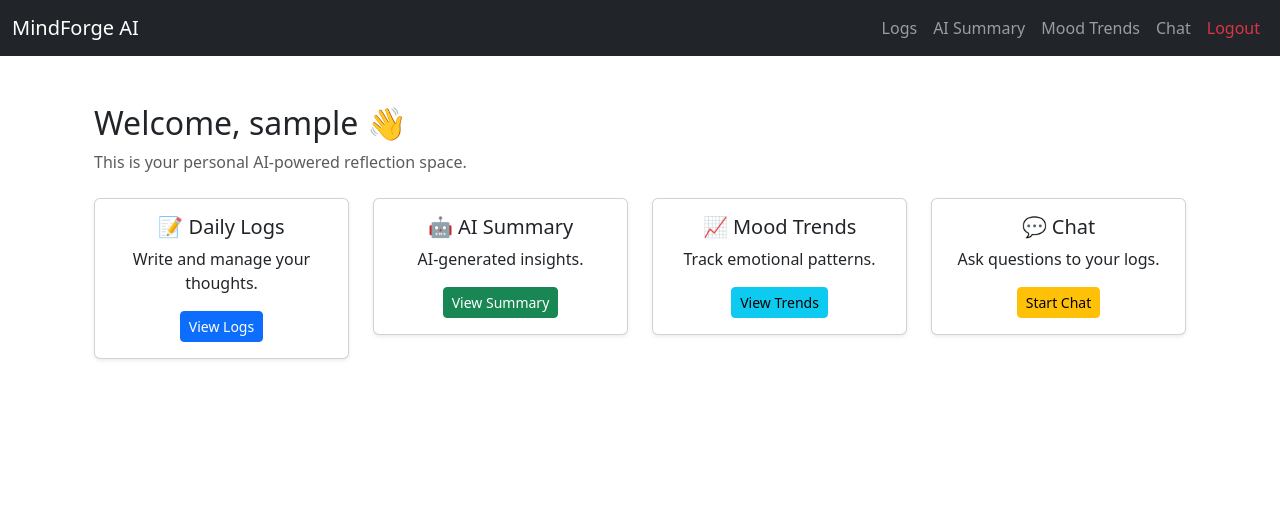
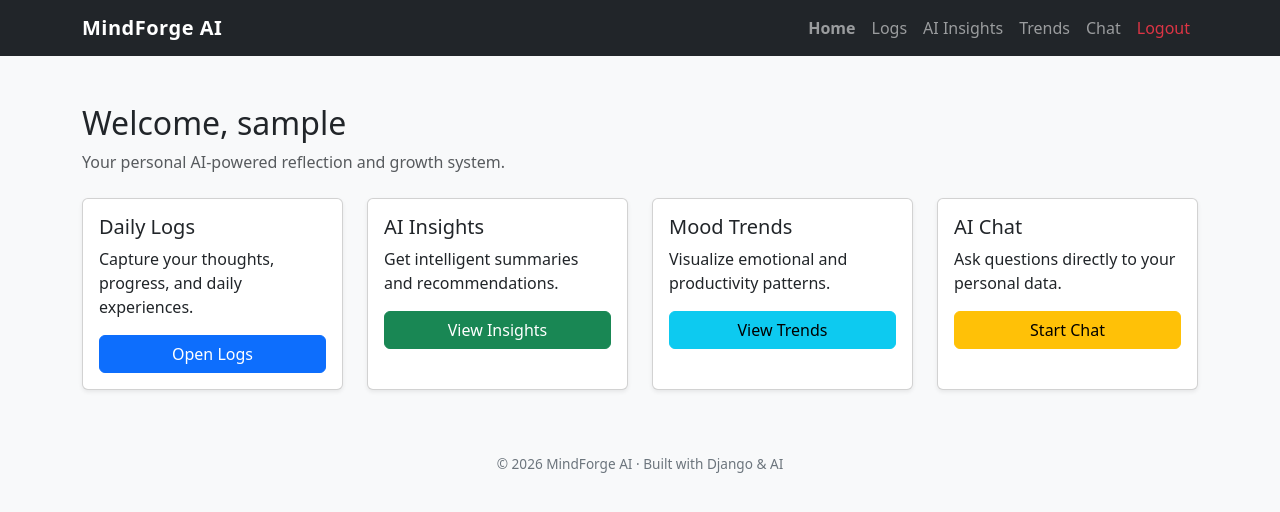
Before and after one commit to RishabhPandey-07/Mindforge-ai, a Django app: page /dashboard/ in a window 1280 px wide. Shown: the top 512 px of the page. Run offline with Django 5.2, Linux system fonts and the light colour scheme; the visitor is signed in with stand-in values (Sample User, id 1).

Commit message:
Add Home button to navbar

```diff
--- a/accounts/urls.py
+++ b/accounts/urls.py
@@ -2,8 +2,9 @@ from django.urls import path
 from . import views
 
 urlpatterns = [
-    path("signup/", views.signup, name="signup"),
+    path("signup/", views.user_signup, name="signup"),
     path("login/", views.user_login, name="login"),
     path("logout/", views.user_logout, name="logout"),
 
+
 ]
--- a/core/templates/core/base.html
+++ b/core/templates/core/base.html
@@ -2,95 +2,81 @@
 <html lang="en">
 <head>
     <meta charset="UTF-8">
-    <title>{% block title %}Mind Forge AI{% endblock %}</title>
+    <title>{% block title %}MindForge AI{% endblock %}</title>
 
-    <!-- Bootstrap CSS -->
-    <link href="https://cdn.jsdelivr.net/npm/bootstrap@5.3.2/dist/css/bootstrap.min.css"
-          rel="stylesheet">
+    <!-- Bootstrap CSS (clean, professional default) -->
+    <link href="https://cdn.jsdelivr.net/npm/bootstrap@5.3.2/dist/css/bootstrap.min.css" rel="stylesheet">
 
-    {% block extra_css %}{% endblock %}
+    <style>
+        body {
+            background-color: #f8f9fa; /* light professional background */
+        }
+        .navbar-brand {
+            font-weight: 600;
+            letter-spacing: 0.5px;
+        }
+        footer {
+            font-size: 0.85rem;
+            color: #6c757d;
+        }
+    </style>
 </head>
+
 <body>
 
 <!-- NAVBAR -->
 <nav class="navbar navbar-expand-lg navbar-dark bg-dark">
-    <div class="container-fluid">
+    <div class="container">
 
-        <!-- App name -->
+        <!-- Brand -->
         <a class="navbar-brand" href="{% url 'dashboard' %}">
             MindForge AI
         </a>
 
-        <div class="collapse navbar-collapse">
         <ul class="navbar-nav ms-auto">
-
             {% if user.is_authenticated %}
-                    <!-- Main Features -->
                 <li class="nav-item">
-                        <a class="nav-link" href="{% url 'daily_logs:log_list' %}">
-                            Logs
+                    <a class="nav-link fw-semibold" href="{% url 'dashboard' %}">
+                        Home
                     </a>
                 </li>
-
                 <li class="nav-item">
-                        <a class="nav-link" href="{% url 'daily_logs:ai_summary' %}">
-                            AI Summary
-                        </a>
+                    <a class="nav-link" href="{% url 'daily_logs:log_list' %}">Logs</a>
                 </li>
-
                 <li class="nav-item">
-                        <a class="nav-link" href="{% url 'daily_logs:mood_trends' %}">
-                            Mood Trends
-                        </a>
+                    <a class="nav-link" href="{% url 'daily_logs:ai_summary' %}">AI Insights</a>
                 </li>
-
                 <li class="nav-item">
-                        <a class="nav-link" href="{% url 'daily_logs:chat_logs' %}">
-                            Chat
-                        </a>
+                    <a class="nav-link" href="{% url 'daily_logs:mood_trends' %}">Trends</a>
                 </li>
-
-                    <!-- Logout -->
                 <li class="nav-item">
-                        <a class="nav-link text-danger" href="{% url 'logout' %}">
-                            Logout
-                        </a>
+                    <a class="nav-link" href="{% url 'daily_logs:chat_logs' %}">Chat</a>
+                </li>
+                <li class="nav-item">
+                    <a class="nav-link text-danger" href="{% url 'logout' %}">Logout</a>
                 </li>
             {% else %}
-                    <!-- Login -->
                 <li class="nav-item">
-                        <a class="nav-link" href="{% url 'login' %}">
-                            Login
-                        </a>
+                    <a class="nav-link" href="{% url 'login' %}">Login</a>
+                </li>
+                <li class="nav-item">
+                    <a class="nav-link" href="{% url 'signup' %}">Sign Up</a>
                 </li>
             {% endif %}
+        </ul>
 
-            </ul>
-        </div>
     </div>
 </nav>
 
+<!-- MAIN CONTENT -->
+<main class="container my-5">
+    {% block content %}{% endblock %}
+</main>
 
-<!-- PAGE CONTENT -->
-<div class="container mt-4">
-    {% if messages %}
-        <div class="container mt-3">
-            {% for message in messages %}
-              <div class="alert alert-{{ message.tags }} alert-dismissible fade show" role="alert">
-                {{ message }}
-                <button type="button" class="btn-close" data-bs-dismiss="alert"></button>
-              </div>
-            {% endfor %}
-        </div>
-    {% endif %}
-    {% block content %}
-    {% endblock %}
-</div>
-
-<!-- Bootstrap JS -->
-<script src="https://cdn.jsdelivr.net/npm/bootstrap@5.3.2/dist/js/bootstrap.bundle.min.js"></script>
-
-{% block extra_js %}{% endblock %}
+<!-- FOOTER -->
+<footer class="text-center py-3">
+    © {{ year|default:"2026" }} MindForge AI · Built with Django & AI
+</footer>
 
 </body>
 </html>
--- a/core/templates/core/dashboard.html
+++ b/core/templates/core/dashboard.html
@@ -1,26 +1,28 @@
-
 {% extends "core/base.html" %}
 
-{% block title %}Dashboard{% endblock %}
+{% block title %}Dashboard | MindForge AI{% endblock %}
 
 {% block content %}
-<div class="container mt-5">
 
-    <h2>Welcome, {{ user.username }} 👋</h2>
+<div class="mb-4">
+    <h2>Welcome, {{ user.username }}</h2>
     <p class="text-muted">
-        This is your personal AI-powered reflection space.
+        Your personal AI-powered reflection and growth system.
     </p>
+</div>
 
-    <div class="row mt-4">
+<div class="row g-4">
 
-        <!-- Logs -->
+    <!-- Daily Logs -->
     <div class="col-md-3">
-            <div class="card shadow-sm text-center">
+        <div class="card h-100 shadow-sm">
             <div class="card-body">
-                    <h5>📝 Daily Logs</h5>
-                    <p>Write and manage your thoughts.</p>
-                    <a href="{% url 'daily_logs:log_list' %}" class="btn btn-primary btn-sm">
-                        View Logs
+                <h5 class="card-title">Daily Logs</h5>
+                <p class="card-text">
+                    Capture your thoughts, progress, and daily experiences.
+                </p>
+                <a href="{% url 'daily_logs:log_list' %}" class="btn btn-primary w-100">
+                    Open Logs
                 </a>
             </div>
         </div>
@@ -28,12 +30,14 @@
 
     <!-- AI Summary -->
     <div class="col-md-3">
-            <div class="card shadow-sm text-center">
+        <div class="card h-100 shadow-sm">
             <div class="card-body">
-                    <h5>🤖 AI Summary</h5>
-                    <p>AI-generated insights.</p>
-                    <a href="{% url 'daily_logs:ai_summary' %}" class="btn btn-success btn-sm">
-                        View Summary
+                <h5 class="card-title">AI Insights</h5>
+                <p class="card-text">
+                    Get intelligent summaries and recommendations.
+                </p>
+                <a href="{% url 'daily_logs:ai_summary' %}" class="btn btn-success w-100">
+                    View Insights
                 </a>
             </div>
         </div>
@@ -41,11 +45,13 @@
 
     <!-- Mood Trends -->
     <div class="col-md-3">
-            <div class="card shadow-sm text-center">
+        <div class="card h-100 shadow-sm">
             <div class="card-body">
-                    <h5>📈 Mood Trends</h5>
-                    <p>Track emotional patterns.</p>
-                    <a href="{% url 'daily_logs:mood_trends' %}" class="btn btn-info btn-sm">
+                <h5 class="card-title">Mood Trends</h5>
+                <p class="card-text">
+                    Visualize emotional and productivity patterns.
+                </p>
+                <a href="{% url 'daily_logs:mood_trends' %}" class="btn btn-info w-100">
                     View Trends
                 </a>
             </div>
@@ -54,11 +60,13 @@
 
     <!-- Chat -->
     <div class="col-md-3">
-            <div class="card shadow-sm text-center">
+        <div class="card h-100 shadow-sm">
             <div class="card-body">
-                    <h5>💬 Chat</h5>
-                    <p>Ask questions to your logs.</p>
-                    <a href="{% url 'daily_logs:chat_logs' %}" class="btn btn-warning btn-sm">
+                <h5 class="card-title">AI Chat</h5>
+                <p class="card-text">
+                    Ask questions directly to your personal data.
+                </p>
+                <a href="{% url 'daily_logs:chat_logs' %}" class="btn btn-warning w-100">
                     Start Chat
                 </a>
             </div>
@@ -66,5 +74,5 @@
     </div>
 
 </div>
-</div>
+
 {% endblock %}
```
Also changed, not shown: accounts/templates/accounts/signup.html (+44 -15 lines), accounts/views.py (+18 -6 lines). Lines whose indentation alone changed are shown as unchanged.
